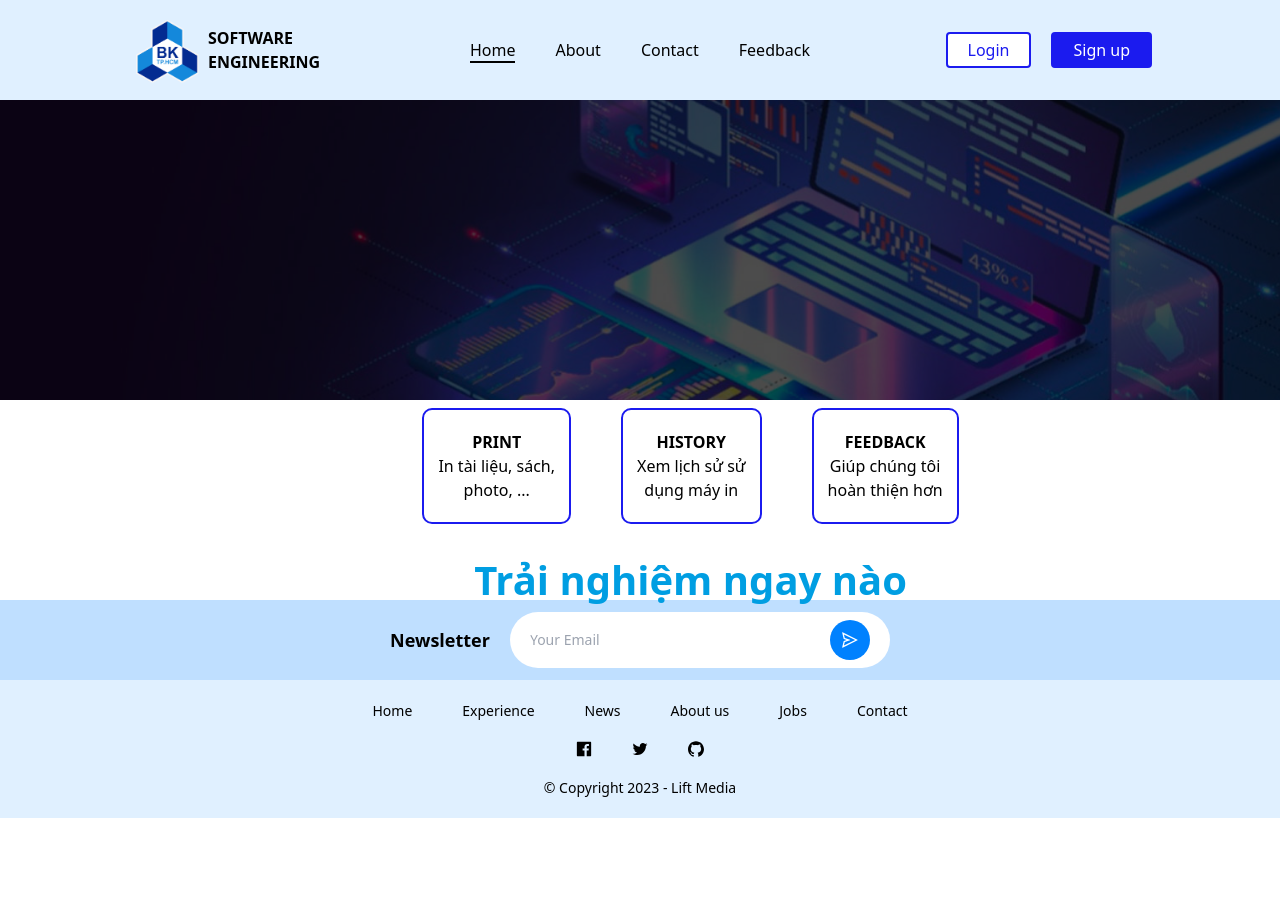
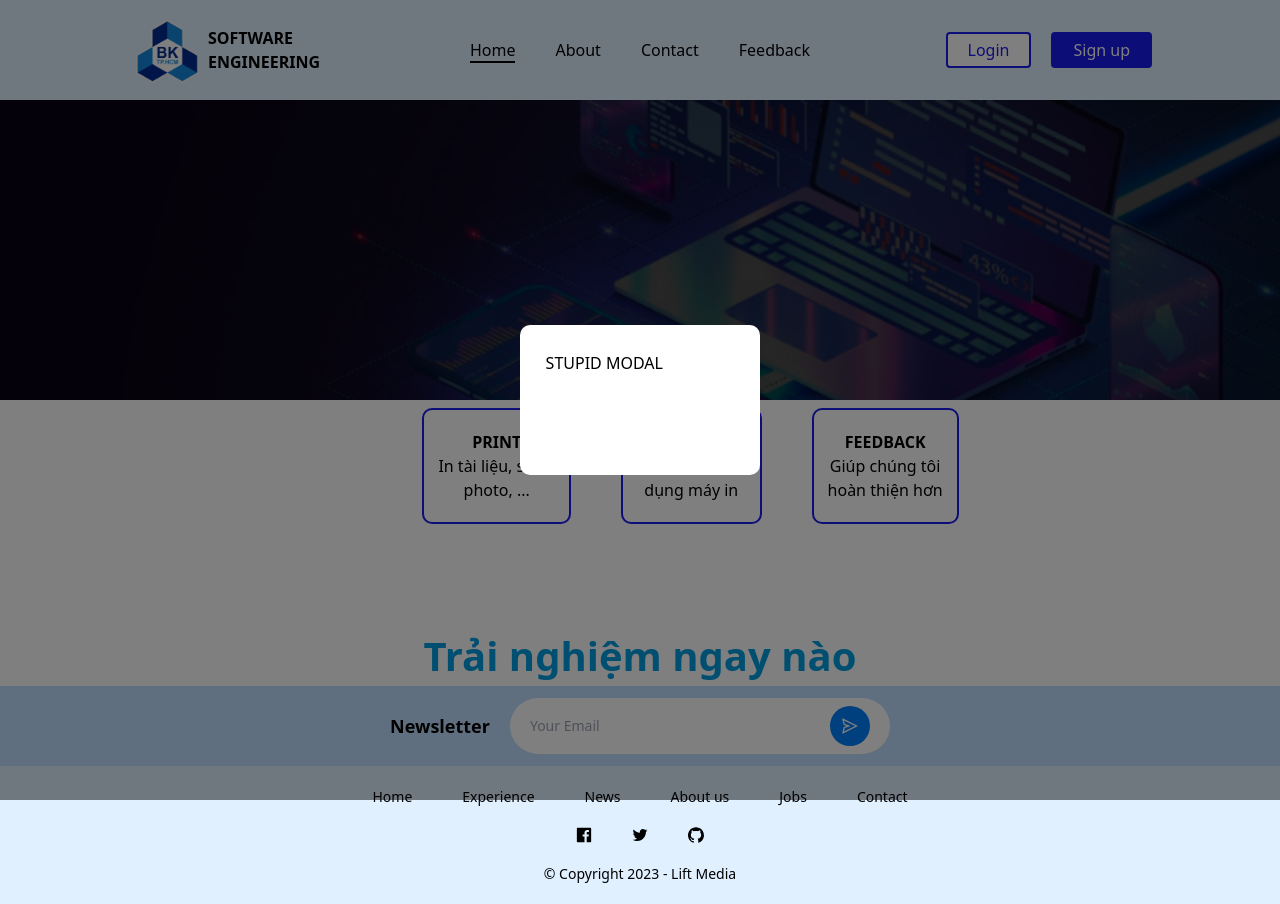
Before and after one commit to SyThanh11/cnpm_project, a React (Vite) app: page /user in a window 1280 px wide. Before the commit the page ends 818 px from the top, so only its background shows below. Built offline with nearby package versions, Linux system fonts and the light colour scheme.

Commit message:
Add FeedbackModal component, ví dụ sử dụng trong UserTemplate

```diff
--- a/package.json
+++ b/package.json
@@ -13,6 +13,7 @@
     "@ant-design/icons": "^5.2.6",
     "@types/node": "^20.8.7",
     "antd": "^5.10.2",
+    "bootstrap": "^5.3.2",
     "react": "^18.2.0",
     "react-dom": "^18.2.0",
     "react-router-dom": "^6.17.0",
--- /dev/null
+++ b/src/components/templates/FeedbackModal.tsx
@@ -0,0 +1,35 @@
+const Modal = ({ isOpen, onClose, children }) => {
+    if (!isOpen) return null;
+
+    return (
+        <div
+            onClick={onClose}
+            style={{
+                position: "fixed",
+                top: 0,
+                left: 0,
+                width: "100%",
+                height: "100%",
+                background: "rgba(0, 0, 0, 0.5)",
+                display: "flex",
+                alignItems: "center",
+                justifyContent: "center",
+            }}
+        >
+            <div
+                style={{
+                    background: "white",
+                    height: 150,
+                    width: 240,
+                    margin: "auto",
+                    padding: "2%",
+                    borderRadius: "10px",
+                }}
+            >
+                {children}
+            </div>
+        </div>
+    );
+};
+
+export default Modal;
--- a/src/components/templates/UserTemplate.tsx
+++ b/src/components/templates/UserTemplate.tsx
@@ -1,8 +1,18 @@
 import { PATH } from 'constant/config';
 import { useNavigate } from 'react-router-dom'
+import Modal from "./FeedbackModal";
+import React from "react";
 
 export const UserTemplate = () => {
   const navigate = useNavigate();
+  const [open, setOpen] = React.useState(true);
+const handleClose = () => {
+    setOpen(false);
+};
+
+const handleOpen = () => {
+    setOpen(true);
+};
   return (
     <div className="UserTemplate">
         <div className="top h-[500px]">
@@ -20,13 +30,18 @@ export const UserTemplate = () => {
                     <h2 className="font-bold">HISTORY</h2>
                     <p>Xem lịch sử sử<br/>dụng máy in</p>
                 </div>
-                <div className="text-center bg-white border-2 border-[#1B1BEF] px-14 py-20 rounded-[10px] hover:-translate-y-10 transition-all hover:cursor-pointer">
+                <div className="text-center bg-white border-2 border-[#1B1BEF] px-14 py-20 rounded-[10px] hover:-translate-y-10 transition-all hover:cursor-pointer" onClick={handleOpen}>
                     <h2 className="font-bold">FEEDBACK</h2>
                     <p>Giúp chúng tôi<br/>hoàn thiện hơn </p>
                 </div>
             </div>
-            <h1 className="text-center text-[40px] font-bold pt-26 text-[#009EE2]">Trải nghiệm ngay nào</h1>
         </div>
+        <h1 className="text-center text-[40px] font-bold pt-26 text-[#009EE2]">Trải nghiệm ngay nào</h1>
+        <Modal isOpen={open} onClose={handleClose}>
+            <>
+                <h1>STUPID MODAL</h1>
+            </>
+        </Modal>
     </div>
   )
 }
```
Also changed, not shown: 2 other files (tests, documents, lock files or other folders).
